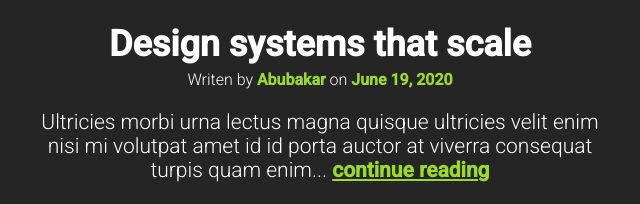
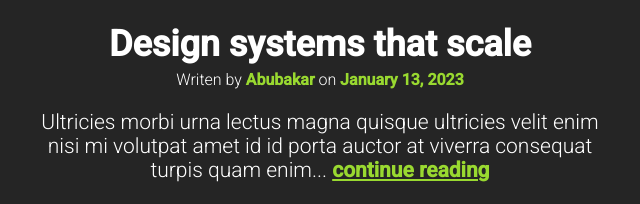
Before and after one commit to iabbakr/portfolio, a plain HTML site: page index.html in a window 1280 px wide. Shown: the part 1464-1668 px from the top of the page, 320-960 px from the left. Drawn offline with Linux system fonts and the light colour scheme; a web font is replaced by a local one.

Commit message:
Update index.html

```diff
--- a/index.html
+++ b/index.html
@@ -29,7 +29,7 @@
                 <h2>My most recent <span class="accent-text">article</span></h2>
                 <article>
                     <h3>Design systems that scale</h3>
-                    <p class="small-text">Writen by <span class="name">Abubakar</span> on <time datetime="2023-01-13">June 19, 2020</time></p>
+                    <p class="small-text">Writen by <span class="name">Abubakar</span> on <time datetime="2023-01-13">January 13, 2023</time></p>
                     <p>Ultricies morbi urna lectus magna quisque ultricies velit enim nisi mi volutpat amet id id porta auctor at viverra consequat turpis quam enim... <a href="#">continue reading</a></p>
                     <a href="https://github.com/iabbakr" target="_blank" class="btn">See all my work</a>
                 </article>
```
